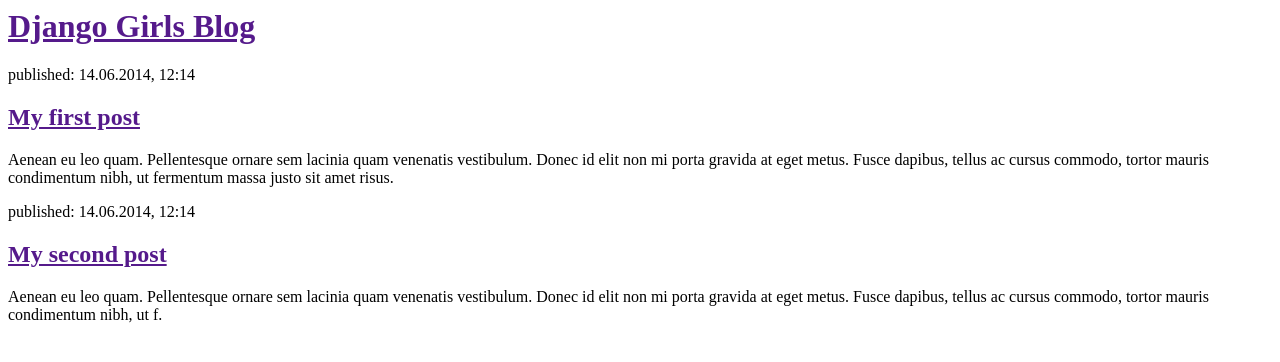
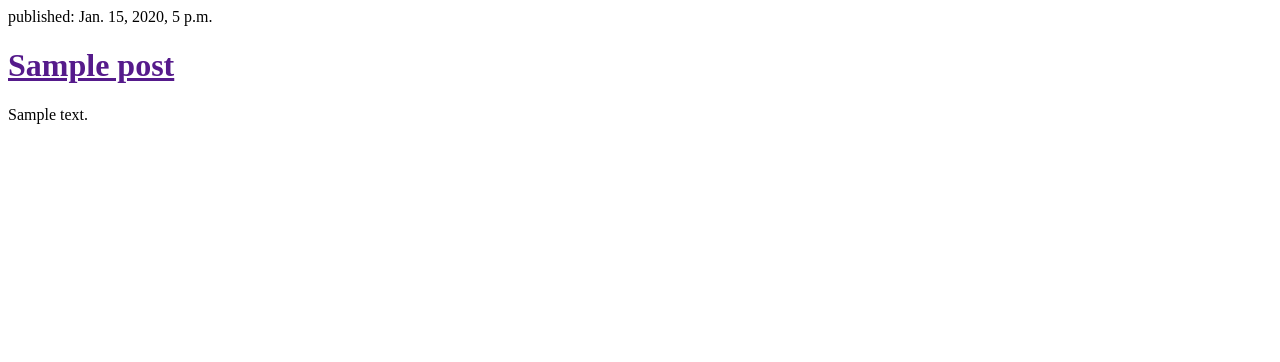
Before and after one commit to Drron9/my-first-blog, a Django app: page / in a window 1280 px wide. Shown: the top 362 px of the page. Run offline with Django 3.2, Linux system fonts and the light colour scheme; tables that the repository leaves empty hold one stand-in row (values such as "Sample post").

Commit message:
posts from database

```diff
--- a/blog/templates/blog/post_list.html
+++ b/blog/templates/blog/post_list.html
@@ -3,20 +3,14 @@
             <title>Django Girls blog</title>
         </head>
         <body>
-            <div>
-                <h1><a href="">Django Girls Blog</a></h1>
-            </div>
 
-            <div>
-                <p>published: 14.06.2014, 12:14</p>
-                <h2><a href="">My first post</a></h2>
-                <p>Aenean eu leo quam. Pellentesque ornare sem lacinia quam venenatis vestibulum. Donec id elit non mi porta gravida at eget metus. Fusce dapibus, tellus ac cursus commodo, tortor mauris condimentum nibh, ut fermentum massa justo sit amet risus.</p>
-            </div>
+		 {% for post in posts %}
+        <div>
+            <p>published: {{ post.published_date }}</p>
+            <h1><a href="">{{ post.title }}</a></h1>
+            <p>{{ post.text|linebreaksbr }}</p>
+        </div>
+    {% endfor %}
 
-            <div>
-                <p>published: 14.06.2014, 12:14</p>
-                <h2><a href="">My second post</a></h2>
-                <p>Aenean eu leo quam. Pellentesque ornare sem lacinia quam venenatis vestibulum. Donec id elit non mi porta gravida at eget metus. Fusce dapibus, tellus ac cursus commodo, tortor mauris condimentum nibh, ut f.</p>
-            </div>
         </body>
     </html>
--- a/blog/views.py
+++ b/blog/views.py
@@ -3,4 +3,8 @@
 # Create your views here.
 
 def post_list(request):
-    return render(request, 'blog/post_list.html', {})
+    posts = Post.objects.order_by('created_date')
+    return render(request, 'blog/post_list.html', {'posts':posts})
+
+from django.shortcuts import render
+from .models import Post
```
